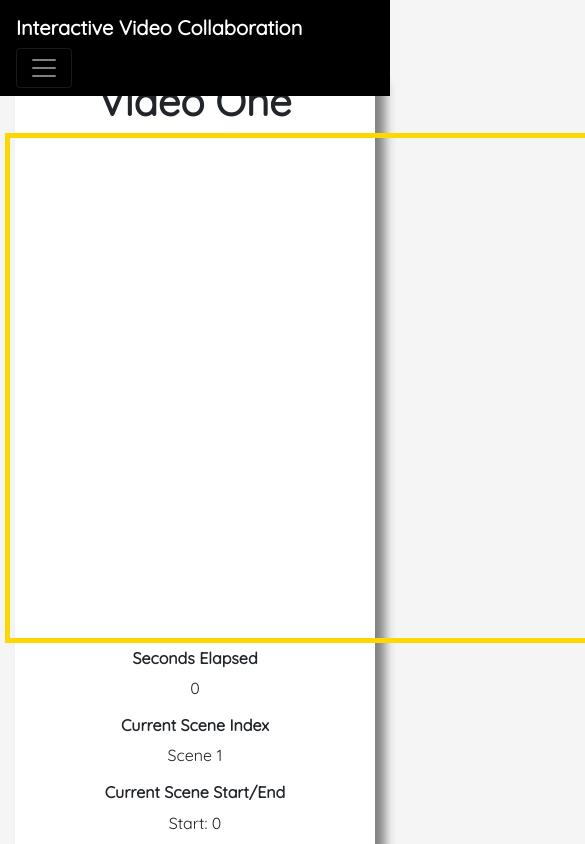
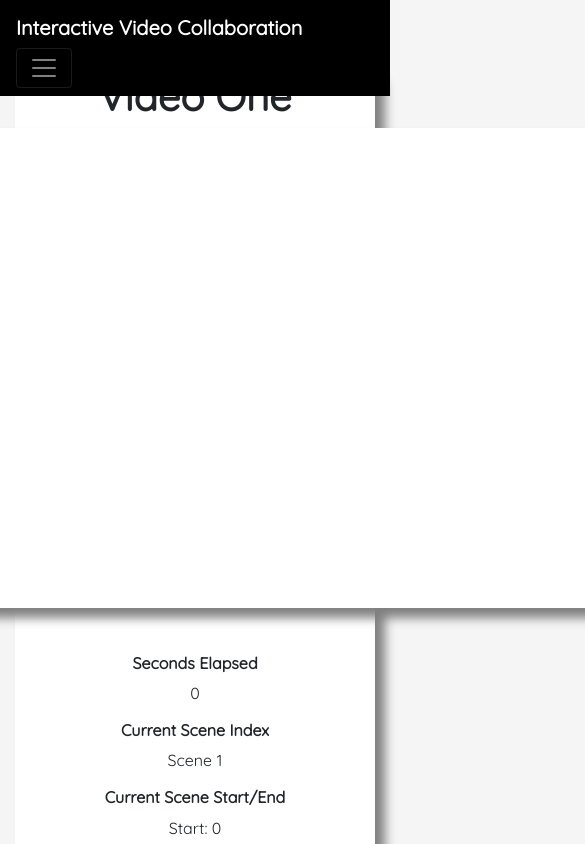
Before and after one commit to nick-ramsay/InteractiveVideoCollaborationReact, a React (Create React App) app: page /video-one in a window 390 px wide. Shown: the top 844 px of the page, 585 px wide, since content can reach past the window. Built offline with nearby package versions, Linux system fonts and the light colour scheme.

Commit message:
Fixed formatting of canvas, though still not responsive

```diff
--- a/src/pages/Home/Home.js
+++ b/src/pages/Home/Home.js
@@ -1,6 +1,11 @@
 import React, { Component } from "react";
 import Navbar from "../../components/Navbar/Navbar";
+import Images from "../../images/video-one.jpg";
 import "./style.css";
+
+var cardStyle = {
+    width: "18rem"
+}
 
 class Home extends Component {
 
@@ -8,6 +13,30 @@ class Home extends Component {
         return (
             <div>
                 <Navbar />
+                <div className="container pt-4">
+                    <div className="col-md-12 my-5">
+                        <div className="row" align="center">
+                            <div className="col-md-6">
+                                <div class="card" style={cardStyle}>
+                                    <div class="card-body">
+                                        <h5 class="card-title">Video One</h5>
+                                        <p class="card-text">Currently Under Development: This page contains the prototype for the video and simulation solution.</p>
+                                        <a href="/video-one" class="btn btn-primary">Video One</a>
+                                    </div>
+                                </div>
+                            </div>
+                            <div className="col-md-6">
+                                <div class="card" style={cardStyle}>
+                                    <div class="card-body">
+                                        <h5 class="card-title">Video Timer</h5>
+                                        <p class="card-text">An initial page used as sandbox to test tracking video time.</p>
+                                        <a href="/video-timer" class="btn btn-primary">Video Timer</a>
+                                    </div>
+                                </div>
+                            </div>
+                        </div>
+                    </div>
+                </div>
             </div>
         )
     }
--- a/src/pages/Home/style.css
+++ b/src/pages/Home/style.css
@@ -5,16 +5,12 @@ body {
 
 .canvasContainer {
     background-color: white;
-    padding: 5px;
 }
 
 h2 {
     color : white;
 }
-canvas {
-    border : 5px gold solid;
-    /*cursor : pointer;*/
-}
+
 a {
   color : #F93;
 }
--- a/src/pages/VideoOne/VideoOne.js
+++ b/src/pages/VideoOne/VideoOne.js
@@ -6,8 +6,12 @@ import mediaSource from "../../videos/2DOFSpringMassSystemProof.mp4";
 import "./style.css";
 
 var parentStyle = {
-    margin: "0 auto",
-    width: "888px"
+    margin: "0 auto"
+}
+
+var responsiveCanvas = {
+    marginBottom: "0px",
+    paddingBottom: "0px"
 }
 
 var scenes = [
@@ -182,9 +186,9 @@ class VideoOne extends Component {
                                 <video id="myVideo" src={mediaSource} controls></video>
                             </div>
                         </div>
-                        <div className="row">
-                            <div class="parent justify-content-center" style={parentStyle}>
-                                <canvas id="myCanvas" width="888" height="500"></canvas>
+                        <div className="row justify-content-center">
+                            <div style={responsiveCanvas}>
+                                <canvas className="canvasContainer" id="myCanvas" width="854" height="480"></canvas>
                             </div>
                         </div>
                         <div className="row">
--- a/src/pages/VideoOne/style.css
+++ b/src/pages/VideoOne/style.css
@@ -5,16 +5,13 @@ body {
 
 .canvasContainer {
     background-color: white;
-    padding: 5px;
 }
 
 h2 {
     color : white;
 }
-canvas {
-    border : 5px gold solid;
-    /*cursor : pointer;*/
-}
+
+
 a {
   color : #F93;
 }
--- a/src/pages/VideoTimer/style.css
+++ b/src/pages/VideoTimer/style.css
@@ -1,6 +1,4 @@
 #videoCanvas {
-    height: 100%;
-    width: 100%;
     background-color: grey;
 }
 
@@ -21,10 +19,3 @@
         height: none;
     }
 }
-
-.canvas {
-    position: absolute;
-    top: 0;
-    left: 0;
-    z-index: 10;
-  }
```
Also changed, not shown: src/images/video-one.jpg (added).
